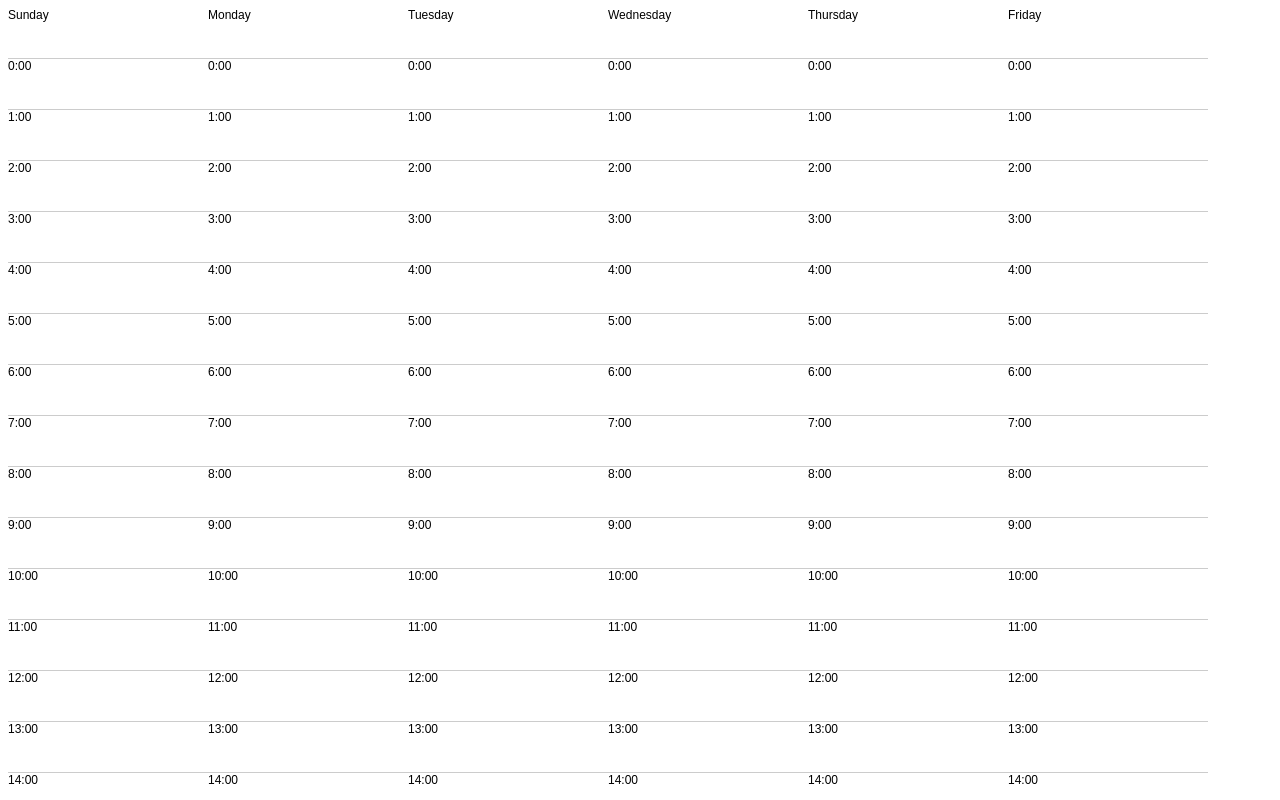
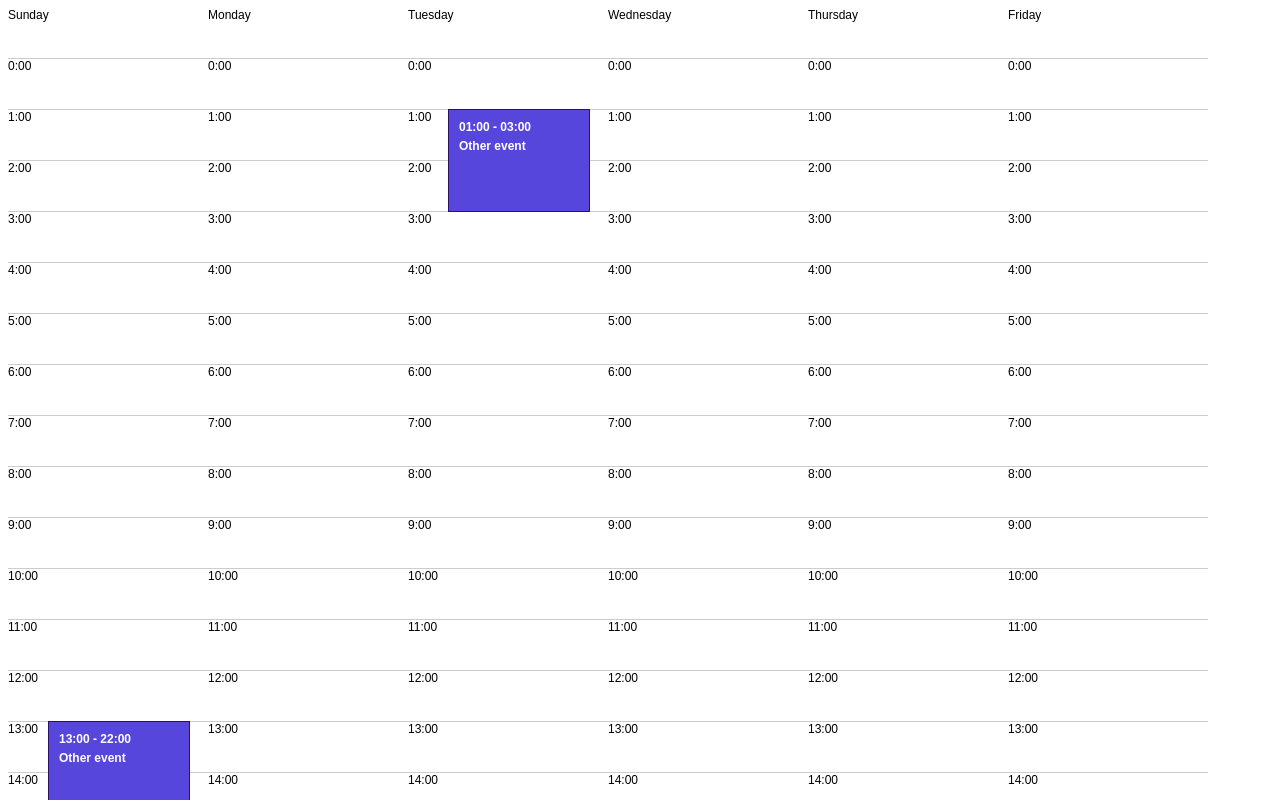
Before and after one commit to rod750/weekday-calendar-component, an Angular app: page / in a window 1280 px wide. Shown: the top 800 px of the page. Built offline with nearby package versions, Linux system fonts and the light colour scheme.

Commit message:
Order events by day

```diff
--- a/src/app/app.component.html
+++ b/src/app/app.component.html
@@ -1,2 +1 @@
-<!--The content below is only a placeholder and can be replaced.-->
-<app-calendar></app-calendar>
+<app-calendar [events]="events"></app-calendar>
--- a/src/app/app.component.ts
+++ b/src/app/app.component.ts
@@ -1,4 +1,5 @@
 import { Component } from '@angular/core';
+import { CalendarEvent } from './components/calendar/interfaces/calendar-event.interface';
 
 @Component({
   selector: 'app-root',
@@ -6,5 +7,36 @@ import { Component } from '@angular/core';
   styleUrls: ['./app.component.sass']
 })
 export class AppComponent {
-  title = 'angula-app';
+  title = 'Simple Weeday Calendar Component';
+  events: CalendarEvent[];
+
+  constructor() {
+    this.events = [
+      {
+        startTime: '2020-08-28T11:00:00-05:00',
+        endTime: '2020-08-28T13:00:00-05:00',
+        description: 'This is my event'
+      },
+      {
+        startTime: '2020-08-28T15:00:00-05:00',
+        endTime: '2020-08-28T16:00:00-05:00',
+        description: 'Other event'
+      },
+      {
+        startTime: '2020-08-29T17:00:00-05:00',
+        endTime: '2020-08-29T18:00:00-05:00',
+        description: 'Other event'
+      },
+      {
+        startTime: '2020-08-24T20:00:00-05:00',
+        endTime: '2020-08-24T22:00:00-05:00',
+        description: 'Other event'
+      },
+      {
+        startTime: '2020-08-23T08:00:00-05:00',
+        endTime: '2020-08-23T17:00:00-05:00',
+        description: 'Other event'
+      },
+    ];
+  }
 }
--- a/src/app/components/calendar/calendar-event/calendar-event.component.ts
+++ b/src/app/components/calendar/calendar-event/calendar-event.component.ts
@@ -27,10 +27,10 @@ export class CalendarEventComponent implements OnInit {
     this.description = this.event.description;
 
     const topOffset = 51 * startTime.get('hour') + 51;
-    const height = 50 * endTime.diff(startTime, 'hours');
+    const height = 51 * endTime.diff(startTime, 'hours');
 
     this.styles = {
-      height: `${height}px`,
+      height: `${height-1}px`,
       top: `${topOffset-1}px`
     };
   }
--- a/src/app/components/calendar/calendar.component.html
+++ b/src/app/components/calendar/calendar.component.html
@@ -1,7 +1,7 @@
 <div class="calendar-component">
   <app-calendar-day
-    *ngFor="let day of days"
+    *ngFor="let day of days; let dayNumber = index"
     dayName="{{day}}"
-    [events]="events">
+    [events]="eventsPerDay[dayNumber]">
   </app-calendar-day>
 </div>
--- a/src/app/components/calendar/calendar.component.ts
+++ b/src/app/components/calendar/calendar.component.ts
@@ -1,4 +1,4 @@
-import { Component, OnInit } from '@angular/core';
+import { Component, OnInit, Input } from '@angular/core';
 import moment, { Moment } from 'moment';
 import { CalendarEvent } from './interfaces/calendar-event.interface';
 
@@ -8,24 +8,21 @@ import { CalendarEvent } from './interfaces/calendar-event.interface';
   styleUrls: ['./calendar.component.sass']
 })
 export class CalendarComponent implements OnInit {
-  events: CalendarEvent[];
+  @Input() events: CalendarEvent[];
+  eventsPerDay: any[] = Array.from({length: 7}, () => []);
   days: string[] = moment.weekdays();
 
   constructor() {
-    this.events = [
-      {
-        startTime: '2020-08-28T11:00:00-05:00',
-        endTime: '2020-08-28T13:00:00-05:00',
-        description: 'This is my event'
-      },
-      {
-        startTime: '2020-08-28T15:00:00-05:00',
-        endTime: '2020-08-28T16:00:00-05:00',
-        description: 'Other event'
-      },
-    ];
+
   }
 
   ngOnInit() {
+    this.eventsPerDay = this.events.reduce((events: any[], event) => {
+      const weekday: number = moment(event.startTime).weekday();
+
+      events[weekday].push(event);
+
+      return events;
+    }, this.eventsPerDay);
   }
 }
```
